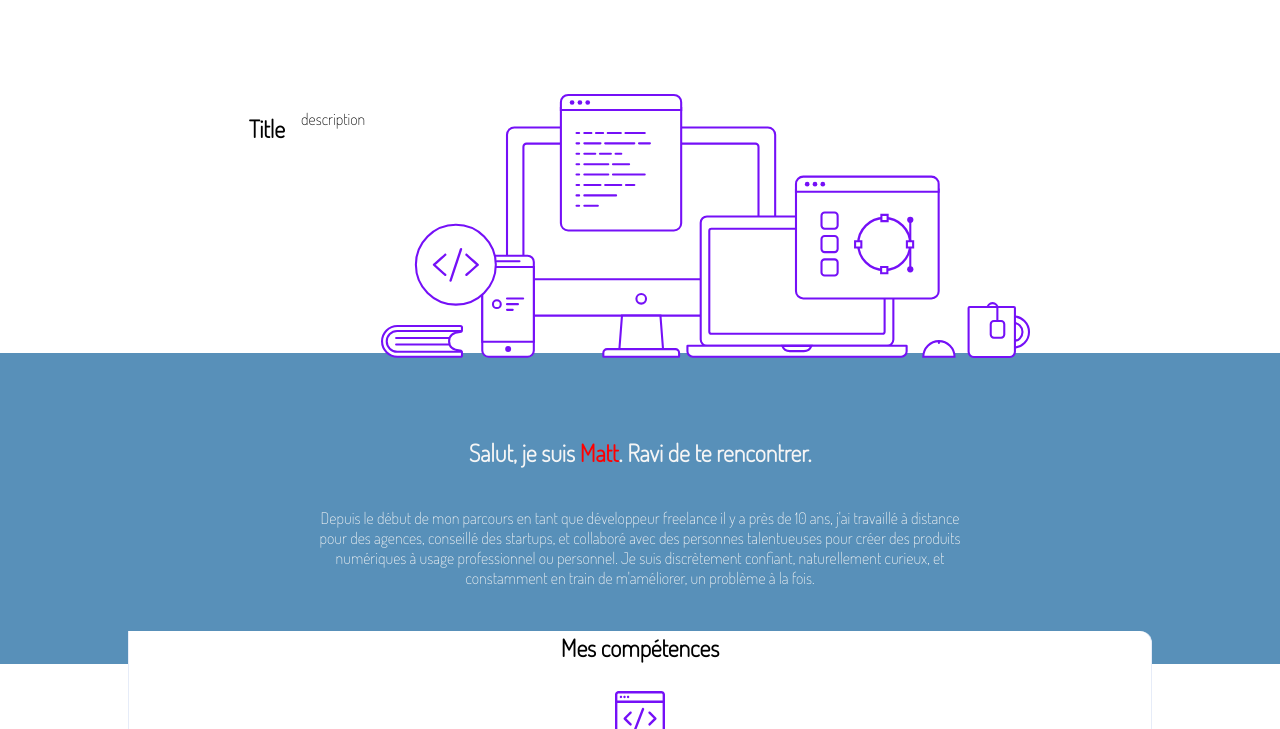
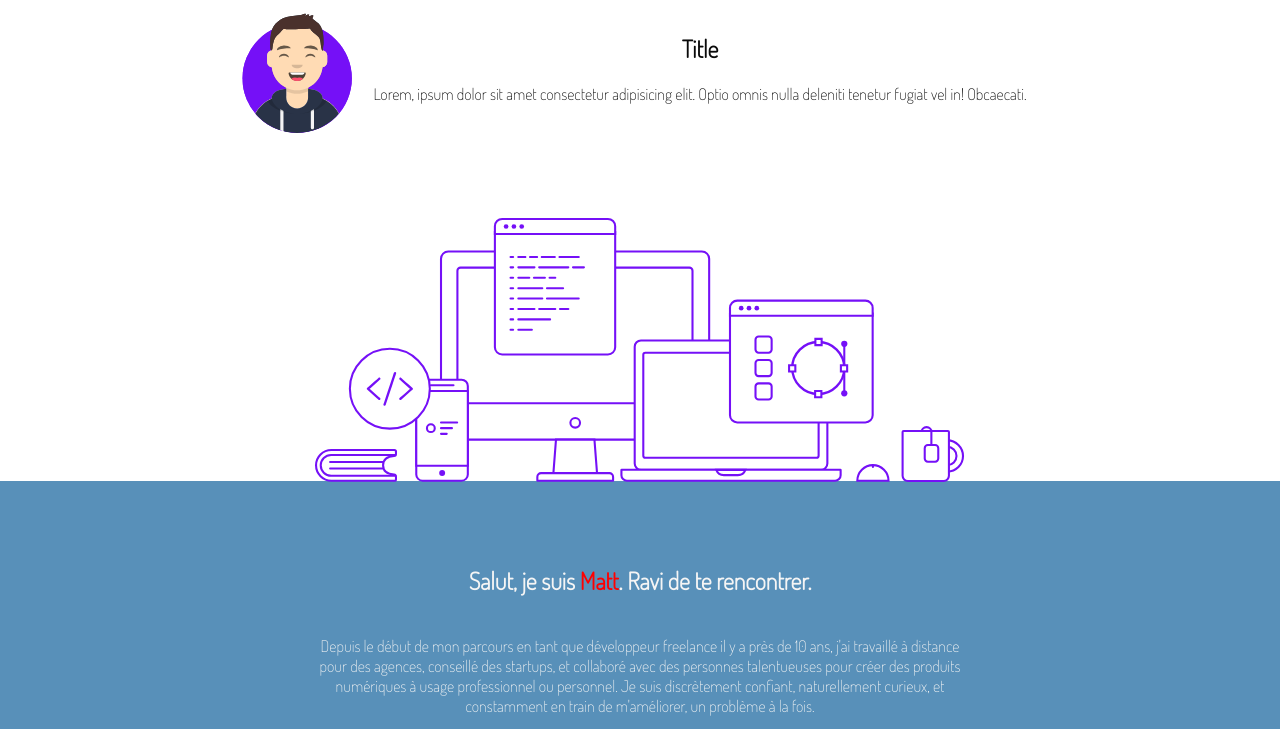
Before and after one commit to PPaillard/checkpoint-html_css_js, a website: page site/portfolio.html in a window 1280 px wide. Shown: the part 71-800 px from the top of the page. Drawn offline with Linux system fonts and the light colour scheme.

Commit message:
Portfolio étape 2et 3 fini

```diff
--- a/site/css/portfolio.css
+++ b/site/css/portfolio.css
@@ -32,6 +32,14 @@ p {
   margin: 0;
   margin-top: calc(var(--gutter) * 5);
   margin-bottom: calc(var(--gutter) * -0.3125);
+}
+.banner {
+  text-align: center;
+}
+.avatar {
+  width: 120px;
+  height: 120px;
+  border-radius: 50%;
 }
 
 .description {
@@ -108,18 +116,24 @@ p {
 .purple-text {
   color: var(--purple);
 }
-
+@media screen and (max-width:699px) {
+  .desktop {
+    display: none;
+  }
+}
 @media screen and (min-width:700px) {
-  section.banner {
+  .banner {
     display: flex;
     justify-content: center;
     align-items: center;
     justify-items: center;
   }
-  section figure.desktop {
-    display: flex;
-    justify-content: center;
-    align-items: middle;
-    justify-items: center;
+  .bannerDesc{
+    display: inline-flex;
+    justify-content: space-between;
+    text-align: center;
+  }
+  .textBanner {
+    color: rgb(10, 10, 10);
   }
 }
--- a/site/portfolio.html
+++ b/site/portfolio.html
@@ -26,11 +26,21 @@
       <!-- Première bannière avec le titre, une description, un avatar et une image bureau -->
       <!-- Tu peux utiliser l'image avatar dans le dossier image -->
       <section class="banner">
-        <figure class="desktop">
-        <h1>Title</h1>
-        <p>description</p>
-          <img src="image/desktop.svg" alt="bureau" />
-        </figure>
+        <div>
+          <div class="bannerDesc">
+            <div class="imgBanner">
+              <img src="./image/avatar.svg" class="avatar" alt="avatar">
+            </div>
+            <div class="textBanner">
+              <h1>Title</h1>
+              <p>Lorem, ipsum dolor sit amet consectetur adipisicing elit. Optio omnis nulla deleniti tenetur fugiat vel in! Obcaecati.</p>
+            </div>
+          </div>
+
+          <figure class="desktop">
+            <img src="image/desktop.svg" alt="bureau" />
+          </figure>
+        </div>
       </section>
 
       <!-- Deuxième bannière avec une description contenant ton nom et ta présentation -->
```
